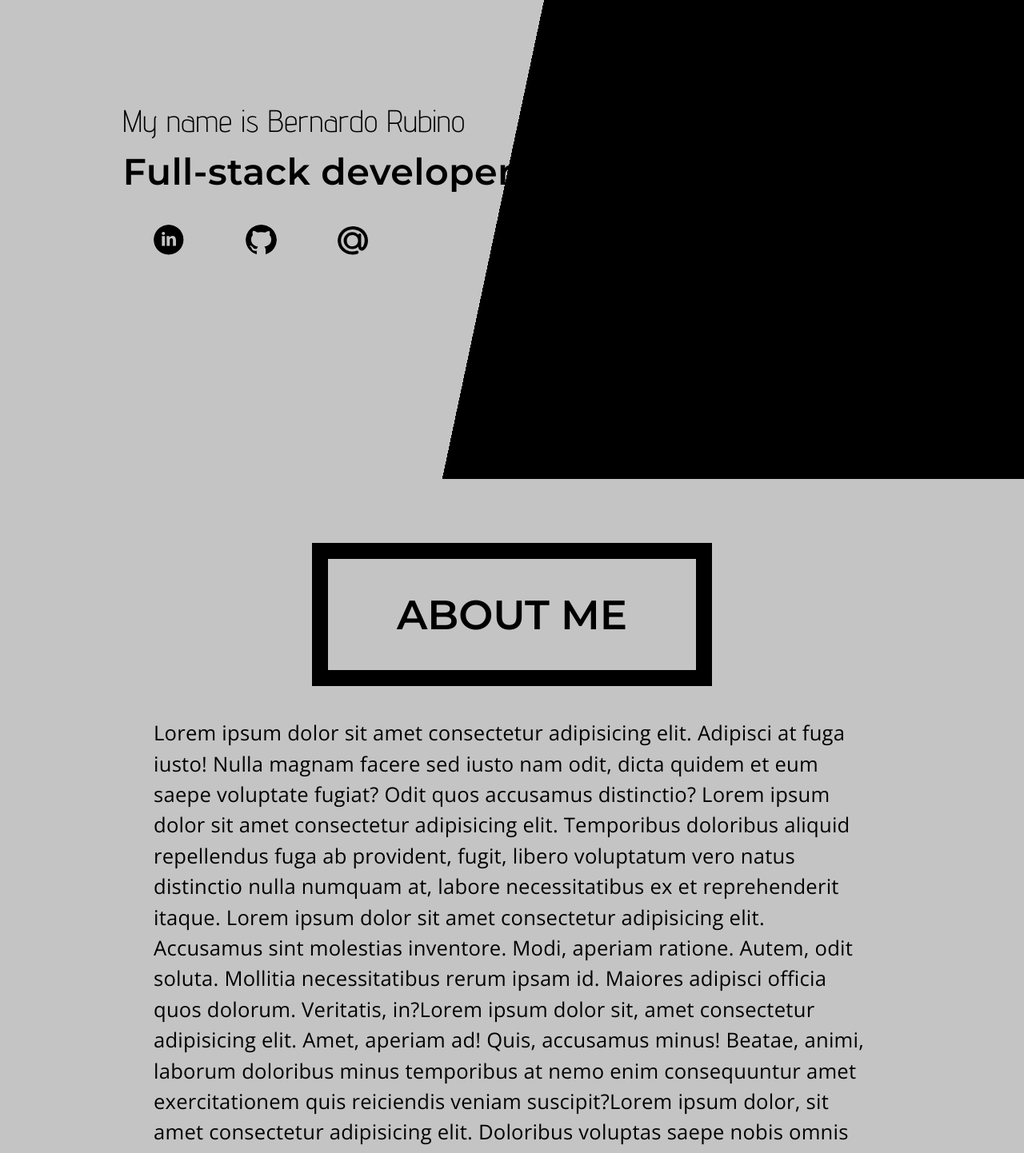
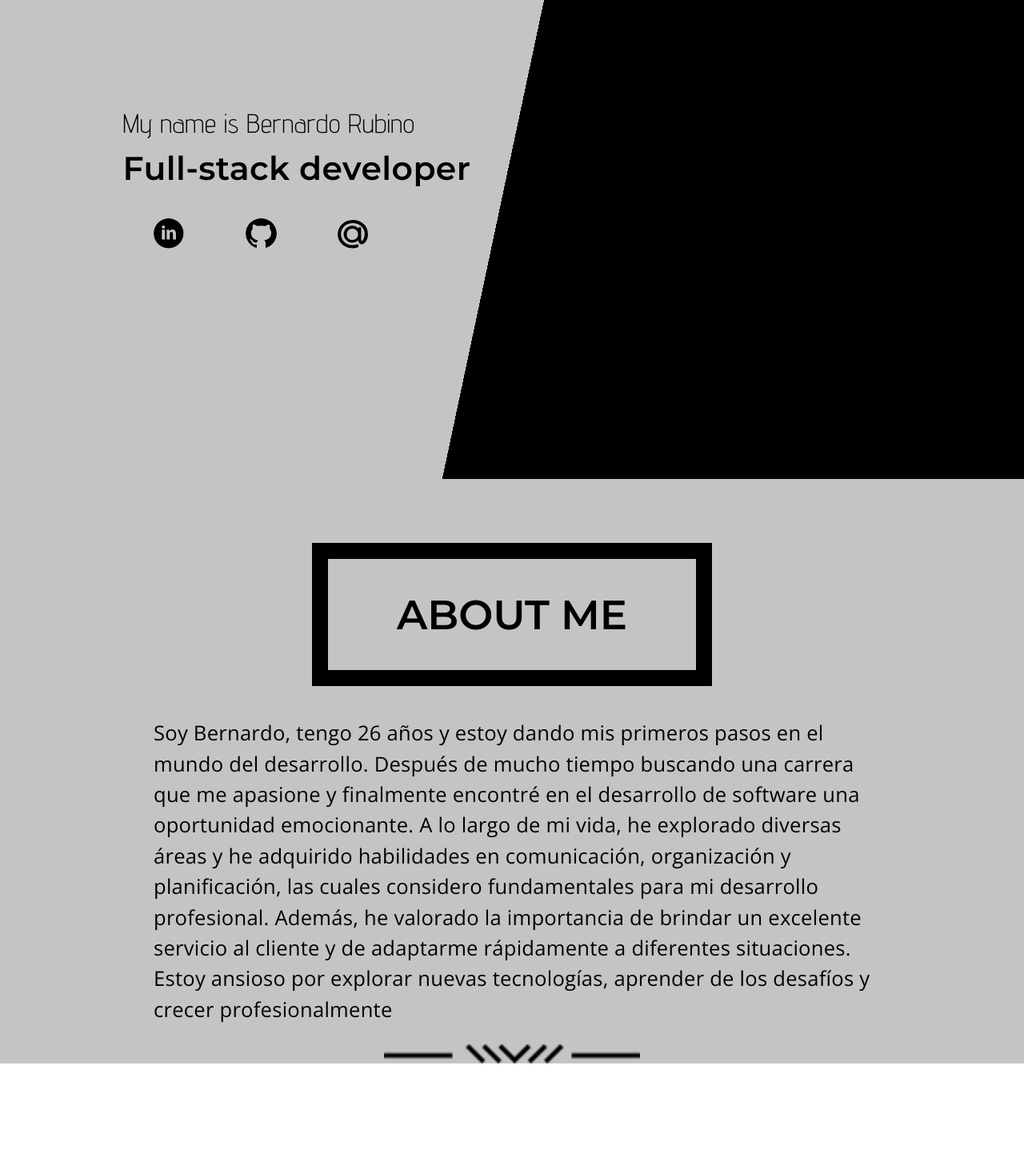
Before and after one commit to berrubino/portfolio, a React (Vite) app: page / in a window 1280 px wide. Shown: the part 222-1664 px from the top of the page at 80% size. After the commit the page ends 1552 px from the top, so only its background shows below. Built offline with nearby package versions, Linux system fonts and the light colour scheme.

Commit message:
feat:some home and about me styles fixed, about me description added

```diff
--- a/src/App.jsx
+++ b/src/App.jsx
@@ -1,13 +1,11 @@
 import React from "react";
 import { Route, Routes } from "react-router-dom";
 import Home from "./components/Home/Home";
-import AboutMe from "./components/AboutMe/AboutMe";
 
 function App() {
   return (
     <Routes>
       <Route path="/" element={<Home />} />
-      <Route path="/about-me" element={<AboutMe />} />
     </Routes>
   );
 }
--- a/src/components/AboutMe/AboutMe.jsx
+++ b/src/components/AboutMe/AboutMe.jsx
@@ -2,6 +2,7 @@ import React from "react";
 import "../AboutMe/aboutMe.css";
 import { Box, Typography } from "@mui/material";
 import blackSeparator from "../../assets/blackSeparator.svg";
+import Navbar from "../Navbar/Navbar";
 
 function AboutMe() {
   return (
@@ -19,26 +20,16 @@ function AboutMe() {
             width: "70vw",
           }}
         >
-          Lorem ipsum dolor sit amet consectetur adipisicing elit. Adipisci at
-          fuga iusto! Nulla magnam facere sed iusto nam odit, dicta quidem et
-          eum saepe voluptate fugiat? Odit quos accusamus distinctio? Lorem
-          ipsum dolor sit amet consectetur adipisicing elit. Temporibus
-          doloribus aliquid repellendus fuga ab provident, fugit, libero
-          voluptatum vero natus distinctio nulla numquam at, labore
-          necessitatibus ex et reprehenderit itaque. Lorem ipsum dolor sit amet
-          consectetur adipisicing elit. Accusamus sint molestias inventore.
-          Modi, aperiam ratione. Autem, odit soluta. Mollitia necessitatibus
-          rerum ipsam id. Maiores adipisci officia quos dolorum. Veritatis,
-          in?Lorem ipsum dolor sit, amet consectetur adipisicing elit. Amet,
-          aperiam ad! Quis, accusamus minus! Beatae, animi, laborum doloribus
-          minus temporibus at nemo enim consequuntur amet exercitationem quis
-          reiciendis veniam suscipit?Lorem ipsum dolor, sit amet consectetur
-          adipisicing elit. Doloribus voluptas saepe nobis omnis maxime autem
-          hic, laboriosam voluptatem iusto in tempora officiis corporis
-          explicabo veniam expedita eum, assumenda sequi! Necessitatibus? Lorem
-          ipsum, dolor sit amet consectetur adipisicing elit. Dolore odit
-          repellat, odio soluta ab natus numquam officiis eius placeat modi
-          saepe sapiente vitae suscipit! Nobis quisquam non error maxime soluta.
+          Soy Bernardo, tengo 26 años y estoy dando mis primeros pasos en el
+          mundo del desarrollo. Después de mucho tiempo buscando una carrera que
+          me apasione y finalmente encontré en el desarrollo de software una
+          oportunidad emocionante. A lo largo de mi vida, he explorado diversas
+          áreas y he adquirido habilidades en comunicación, organización y
+          planificación, las cuales considero fundamentales para mi desarrollo
+          profesional. Además, he valorado la importancia de brindar un
+          excelente servicio al cliente y de adaptarme rápidamente a diferentes
+          situaciones. Estoy ansioso por explorar nuevas tecnologías, aprender
+          de los desafíos y crecer profesionalmente
         </Typography>
       </Box>
       <Box sx={{ display: "flex", justifyContent: "center" }}>
--- a/src/components/Home/Home.jsx
+++ b/src/components/Home/Home.jsx
@@ -37,8 +37,8 @@ function Home() {
                     ? {
                         display: "flex",
                         flexDirection: "column",
-                        marginLeft: "2vw",
                         justifyContent: "center",
+                        marginLeft: "12vw",
                         color: "black",
                         minHeight: "94vh",
                       }
@@ -56,7 +56,11 @@ function Home() {
           <Typography
             sx={{
               fontFamily: "Advent Pro, sans-serif",
-              fontSize: "39px",
+              ...(isMobile
+                ? { fontSize: "4vw" }
+                : {
+                    fontSize: "2.6vw",
+                  }),
             }}
           >
             My name is Bernardo Rubino
@@ -65,8 +69,14 @@ function Home() {
           <Typography
             sx={{
               fontFamily: "Montserrat, sans-serif",
-              fontSize: "46px",
               fontWeight: "bold",
+              ...(isMobile
+                ? {
+                    fontSize: "5vw",
+                  }
+                : {
+                    fontSize: "3.2vw",
+                  }),
             }}
           >
             Full-stack developer
@@ -111,7 +121,9 @@ function Home() {
           </Box>
         </Box>
       </div>
-      <AboutMe />
+      <div id="about-me">
+        <AboutMe />
+      </div>
     </div>
   );
 }
--- a/src/components/Home/home.css
+++ b/src/components/Home/home.css
@@ -1,5 +1,5 @@
 .container {
-  min-height: 100vh;
+  min-height: 100%;
 }
 
 @media (min-width: 1024px) {
--- a/src/components/Navbar/Navbar.jsx
+++ b/src/components/Navbar/Navbar.jsx
@@ -13,6 +13,7 @@ import {
 import MenuIcon from "@mui/icons-material/Menu";
 import logo from "../../assets/Logo.svg";
 import "../Navbar/navbar.css";
+import { Link } from "react-router-dom";
 
 const pages = ["About me", "Skills", "Projects", "Contact me"];
 function Navbar() {
@@ -104,6 +105,7 @@ function Navbar() {
               {pages.map((page) => (
                 <Button
                   key={page}
+                  href={`/#${page.toLowerCase().replace(" ", "-")}`}
                   onClick={handleCloseNavMenu}
                   sx={{
                     my: 2,
```
